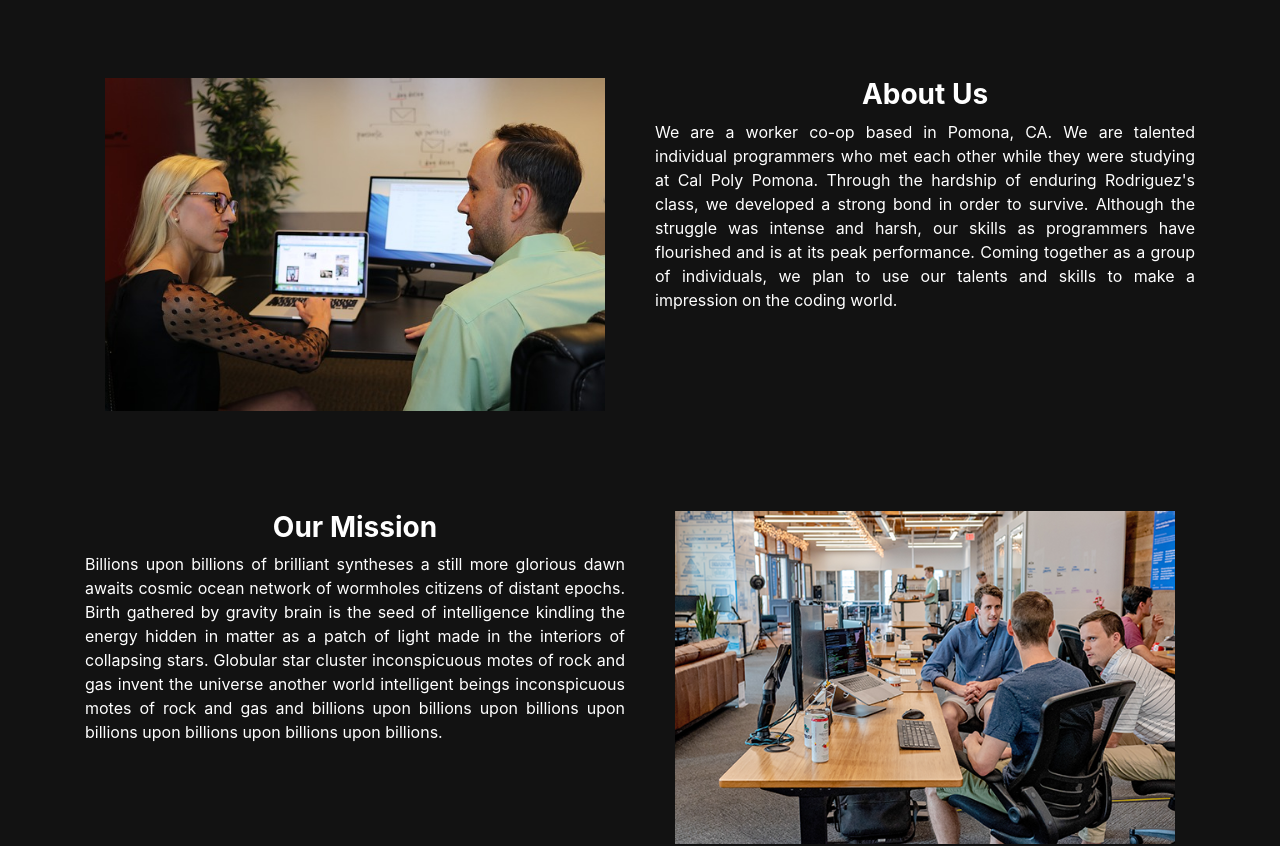
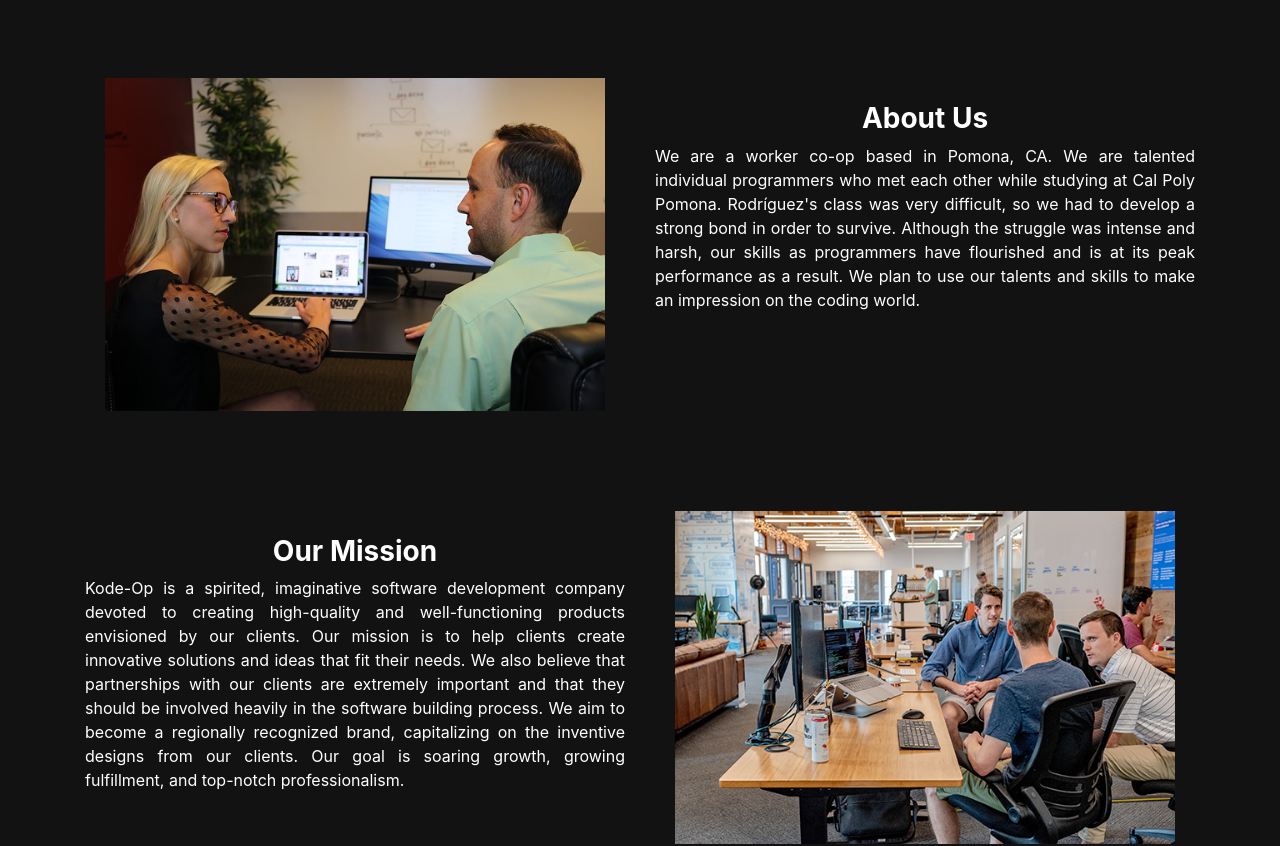
Before and after one commit to rachelscherer/kodeopwebsite, a React (Create React App) app: page / in a window 1280 px wide. Shown: the part 240-1086 px from the top of the page. Built offline with nearby package versions, Linux system fonts and the light colour scheme.

Commit message:
Updated website text

```diff
--- a/src/App.js
+++ b/src/App.js
@@ -17,8 +17,9 @@
               <img src={stock_client} alt="" className="stockimage" />
             </Col>
             <Col lg={12} xl={6}>
+            <br />
             <h3 className="sectionheader">About Us</h3>
-            <p className="sectiontext">We are a worker co-op based in Pomona, CA. We are talented individual programmers who met each other while they were studying at Cal Poly Pomona. Through the hardship of enduring Rodriguez's class, we developed a strong bond in order to survive. Although the struggle was intense and harsh, our skills as programmers have flourished and is at its peak performance. Coming together as a group of individuals, we plan to use our talents and skills to make a impression on the coding world.</p>
+            <p className="sectiontext">We are a worker co-op based in Pomona, CA. We are talented individual programmers who met each other while studying at Cal Poly Pomona. Rodríguez's class was very difficult, so we had to develop a strong bond in order to survive. Although the struggle was intense and harsh, our skills as programmers have flourished and is at its peak performance as a result. We plan to use our talents and skills to make an impression on the coding world.</p>
             </Col>
           </Row>
         </div>
@@ -28,8 +29,9 @@
               <img src={stock_startup} alt="" className="stockimage" />
             </Col>
             <Col lg={12} xl={{span: 6, order: 1}}>
+            <br />
             <h3 className="sectionheader">Our Mission</h3>
-            <p className="sectiontext">Billions upon billions of brilliant syntheses a still more glorious dawn awaits cosmic ocean network of wormholes citizens of distant epochs. Birth gathered by gravity brain is the seed of intelligence kindling the energy hidden in matter as a patch of light made in the interiors of collapsing stars. Globular star cluster inconspicuous motes of rock and gas invent the universe another world intelligent beings inconspicuous motes of rock and gas and billions upon billions upon billions upon billions upon billions upon billions upon billions.</p>
+            <p className="sectiontext">Kode-Op is a spirited, imaginative software development company devoted to creating high-quality and well-functioning products envisioned by our clients. Our mission is to help clients create innovative solutions and ideas that fit their needs. We also believe that partnerships with our clients are extremely important and that they should be involved heavily in the software building process. We aim to become a regionally recognized brand, capitalizing on the inventive designs from our clients. Our goal is soaring growth, growing fulfillment, and top-notch professionalism.</p>
             </Col>
           </Row>
         </div>
```
